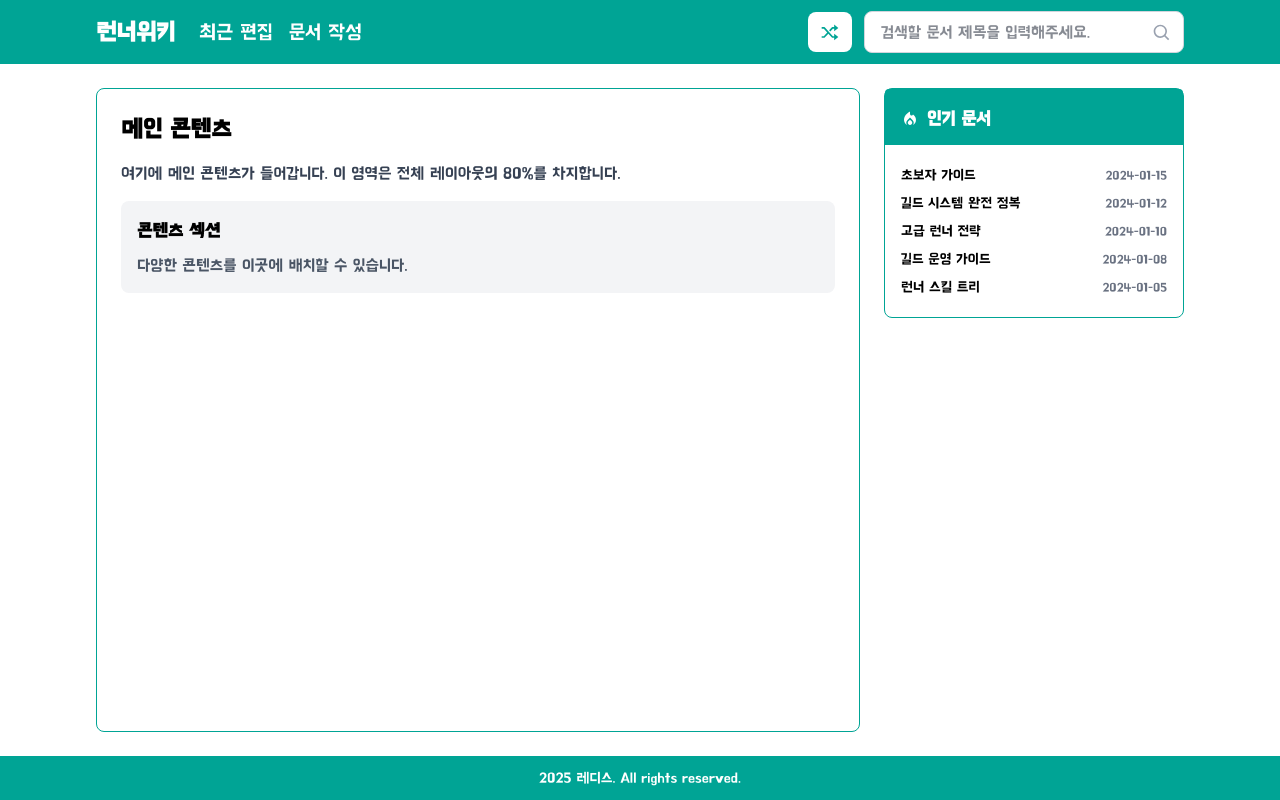
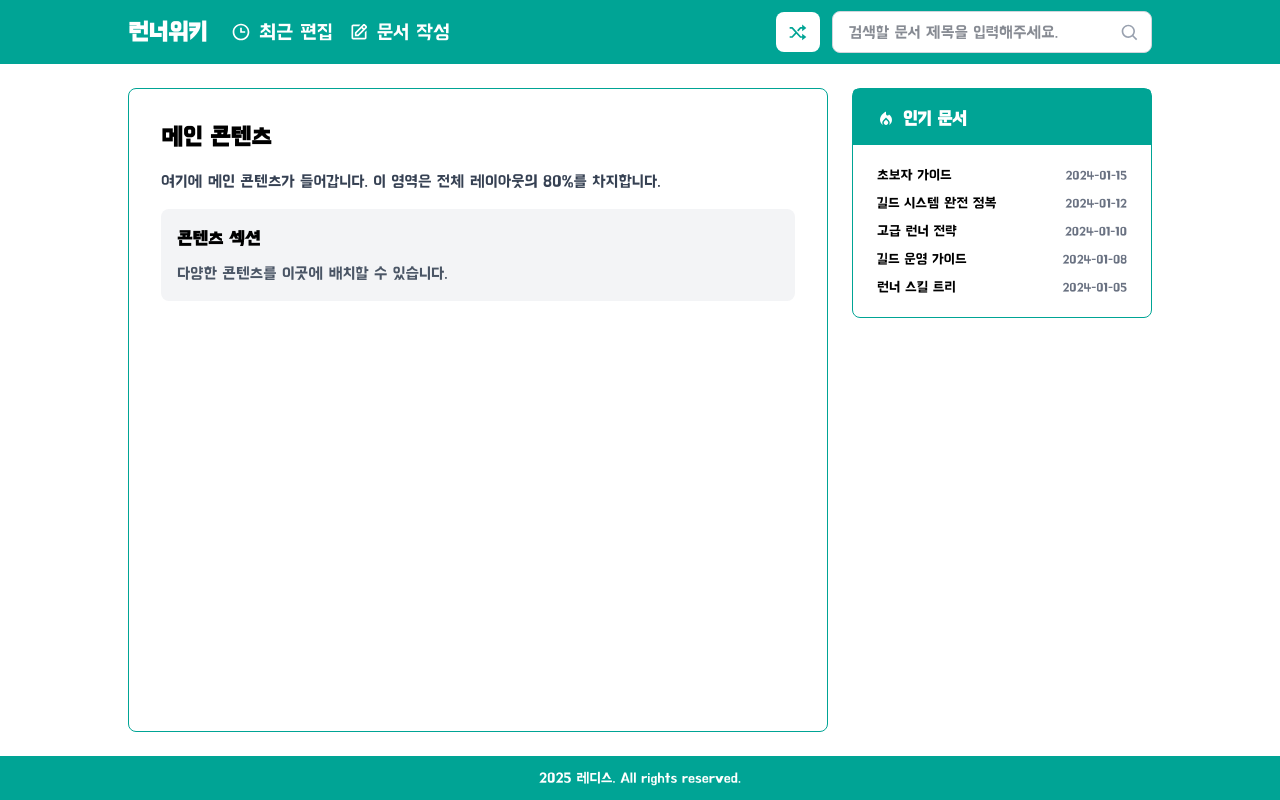
Before and after one commit to openmpy/runner-wiki, a Next.js app in the folder client/: page / in a window 1280 px wide. Built offline with nearby package versions, Linux system fonts and the light colour scheme.

Commit message:
style: 레이아웃 및 스타일 개선
- layout.tsx에서 Main 컴포넌트의 패딩을 조정하여 여백을 개선
- Header 컴포넌트의 스타일을 수정하여 아이콘과 텍스트를 추가
- Sidebar 컴포넌트의 패딩 및 여백을 조정하여 일관된 디자인 유지

```diff
--- a/client/app/components/layout/Header.tsx
+++ b/client/app/components/layout/Header.tsx
@@ -6,7 +6,7 @@ import { BiEdit, BiSearch, BiShuffle, BiTime } from "react-icons/bi";
 export default function Header() {
   return (
     <header style={{ backgroundColor: "#00A495" }}>
-      <div className="px-4 sm:px-6 lg:px-8 xl:px-24">
+      <div className="px-6 sm:px-8 lg:px-16 xl:px-32">
         {/* 데스크탑 버전 */}
         <div className="hidden md:flex justify-between items-center h-16">
           {/* 로고와 네비게이션 */}
@@ -22,15 +22,17 @@ export default function Header() {
             <nav className="flex items-center space-x-4">
               <Link
                 href="/"
-                className="text-white hover:text-blue-100 transition-colors font-medium text-xl"
+                className="flex items-center space-x-2 text-white hover:text-blue-100 transition-colors font-medium text-xl"
               >
-                최근 편집
+                <BiTime className="h-5 w-5" />
+                <span>최근 편집</span>
               </Link>
               <Link
                 href="/"
-                className="text-white hover:text-blue-100 transition-colors font-medium text-xl"
+                className="flex items-center space-x-2 text-white hover:text-blue-100 transition-colors font-medium text-xl"
               >
-                문서 작성
+                <BiEdit className="h-5 w-5" />
+                <span>문서 작성</span>
               </Link>
             </nav>
           </div>
--- a/client/app/components/layout/Main.tsx
+++ b/client/app/components/layout/Main.tsx
@@ -1,6 +1,6 @@
 export default function Main({ children }: { children: React.ReactNode }) {
   return (
-    <div className="flex-1 p-6 bg-white border-t border-b md:border border-[#00A495] rounded-none md:rounded-lg">
+    <div className="flex-1 p-8 bg-white border-t border-b md:border border-[#00A495] rounded-none md:rounded-lg">
       {children}
     </div>
   );
--- a/client/app/components/layout/Sidebar.tsx
+++ b/client/app/components/layout/Sidebar.tsx
@@ -35,8 +35,8 @@ export default function Sidebar() {
   ];
 
   return (
-    <div className="border-t border-b md:border border-[#00A495] p-4 h-fit rounded-none md:rounded-lg w-full md:min-w-[300px] md:w-[300px]">
-      <h2 className="text-lg font-semibold mb-4 text-white bg-[#00A495] p-3 rounded-none md:rounded-t flex items-center gap-2 -mx-4 -mt-4 px-4 pt-4">
+    <div className="border-t border-b md:border border-[#00A495] px-6 sm:px-8 md:px-6 py-4 h-fit rounded-none md:rounded-lg w-full md:min-w-[300px] md:w-[300px]">
+      <h2 className="text-lg font-semibold mb-4 text-white bg-[#00A495] p-3 rounded-none md:rounded-t flex items-center gap-2 -mx-6 sm:-mx-8 md:-mx-6 -mt-4 px-6 sm:px-8 md:px-6 pt-4">
         <MdLocalFireDepartment className="text-white" />
         인기 문서
       </h2>
--- a/client/app/layout.tsx
+++ b/client/app/layout.tsx
@@ -22,7 +22,7 @@ export default function RootLayout({
       >
         <div className="flex flex-col flex-1">
           <Header />
-          <div className="flex flex-col md:flex-row flex-1 gap-6 px-0 md:px-4 lg:px-8 xl:px-24 py-6">
+          <div className="flex flex-col md:flex-row flex-1 gap-6 px-0 md:px-8 lg:px-16 xl:px-32 py-6">
             <Main>{children}</Main>
             <Sidebar />
           </div>
```
